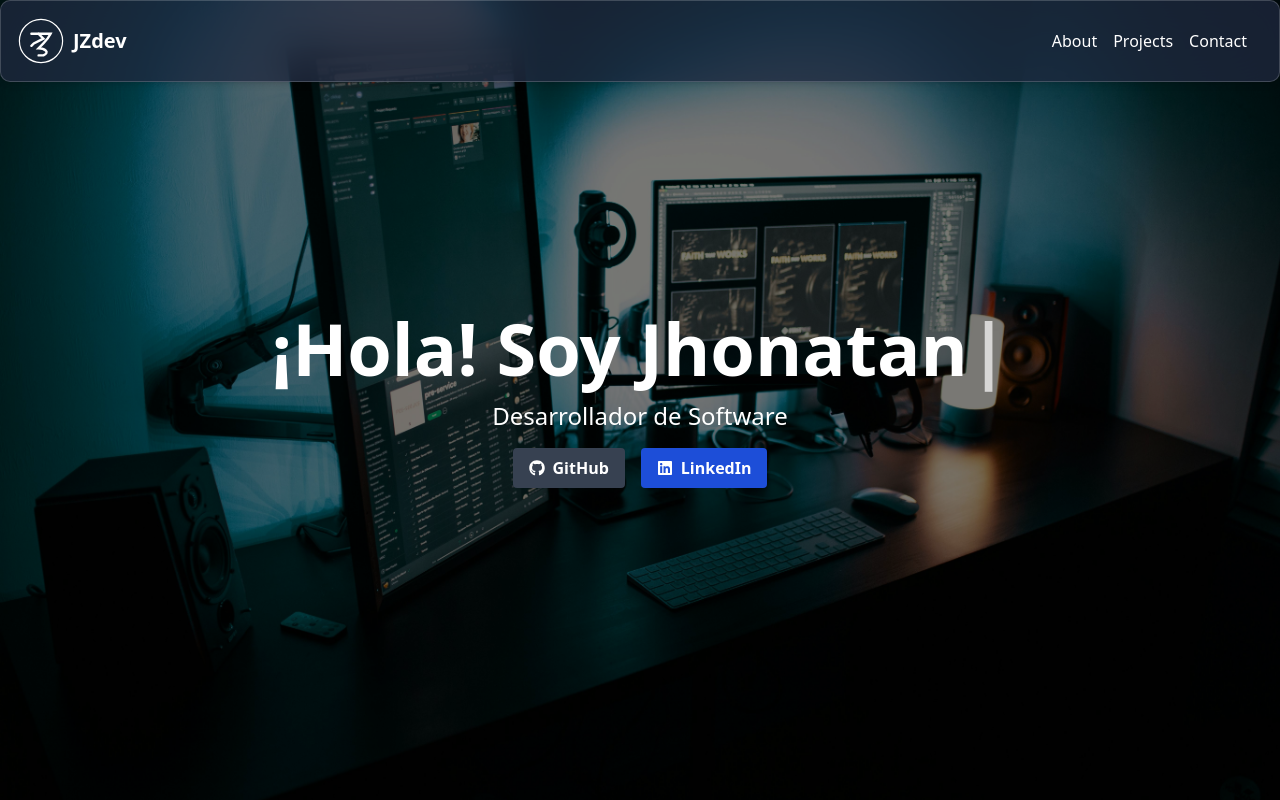
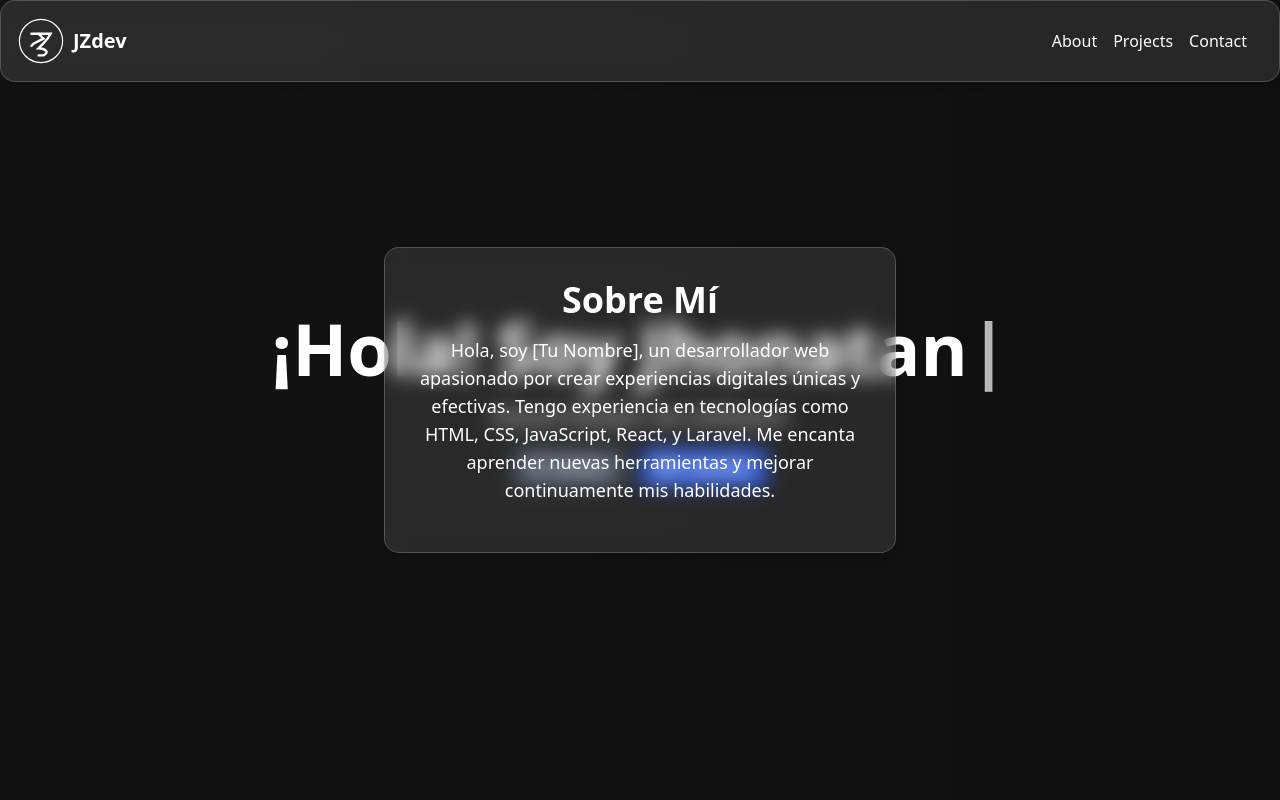
Before and after one commit to JhonZar/portafolio, a React (Vite) app: page / in a window 1280 px wide. Shown: the top 800 px of the page. Built offline with nearby package versions, Linux system fonts and the light colour scheme.

Commit message:
correccion del about

```diff
--- a/src/components/About.jsx
+++ b/src/components/About.jsx
@@ -2,9 +2,15 @@ import React from 'react';
 
 const About = () => {
   return (
-    <section id="about">
-      <h2>About Me</h2>
-      <p>Introduce yourself here.</p>
+    <section id="about" className="relative w-full h-screen py-20 px-4 gradient-animation text-white flex items-center justify-center">
+  <div className="relative z-10 w-full max-w-lg mx-auto text-center glassmorphism p-8">
+   <h2 className="text-4xl font-bold mb-4">Sobre Mí</h2>
+        <p className="text-lg mb-4">
+          Hola, soy [Tu Nombre], un desarrollador web apasionado por crear experiencias digitales únicas y efectivas.
+          Tengo experiencia en tecnologías como HTML, CSS, JavaScript, React, y Laravel. Me encanta aprender nuevas
+          herramientas y mejorar continuamente mis habilidades.
+        </p>
+      </div>
     </section>
   );
 };
--- a/src/components/Footer.jsx
+++ b/src/components/Footer.jsx
@@ -3,7 +3,7 @@ import React from 'react';
 const Footer = () => {
   return (
     <footer>
-      <p>&copy; 2024 Your Name</p>
+      <p>&copy; 2024 Jhonatan Zarzuri</p>
     </footer>
   );
 };
--- a/src/index.css
+++ b/src/index.css
@@ -1,3 +1,35 @@
 @tailwind base;
 @tailwind components;
 @tailwind utilities;
+
+@keyframes gradientBG {
+  0% {
+    background-position: 0% 50%;
+  }
+  50% {
+    background-position: 100% 50%;
+  }
+  100% {
+    background-position: 0% 50%;
+  }
+}
+
+.gradient-animation {
+    background: linear-gradient(270deg, #1D1D1D, #2C2C2C, #1D1D1D);
+    background-size: 400% 400%;
+    animation: gradientBG 15s ease infinite;
+    width: 100vw;
+    height: 100vh;
+    position: absolute;
+    top: 0;
+    left: 0;
+  }
+
+
+.glassmorphism {
+  backdrop-filter: blur(10px);
+  background: rgba(255, 255, 255, 0.1);
+  border: 1px solid rgba(255, 255, 255, 0.2);
+  border-radius: 15px;
+  box-shadow: 0 4px 6px rgba(0, 0, 0, 0.1);
+}
--- a/tailwind.config.js
+++ b/tailwind.config.js
@@ -1,5 +1,5 @@
 /** @type {import('tailwindcss').Config} */
-export default {
+module.exports = {
   content: [
     "./src/**/*.{js,jsx,ts,tsx}",
   ],
```
